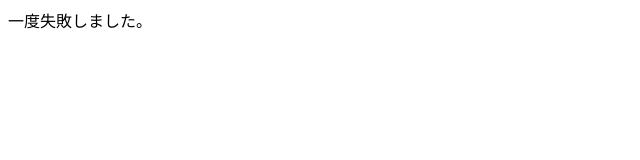
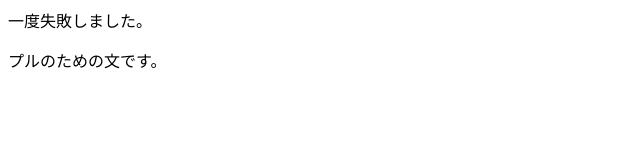
Before and after one commit to yknk-77/git-test3, a plain HTML site: page index.html in a window 1280 px wide. Shown: the whole page, without its empty margins (0-640 px from the left). Drawn offline with Linux system fonts and the light colour scheme.

Commit message:
Update index.html

```diff
--- a/index.html
+++ b/index.html
@@ -1 +1,2 @@
 <p>一度失敗しました。</p>
+<p>プルのための文です。</p>
```
